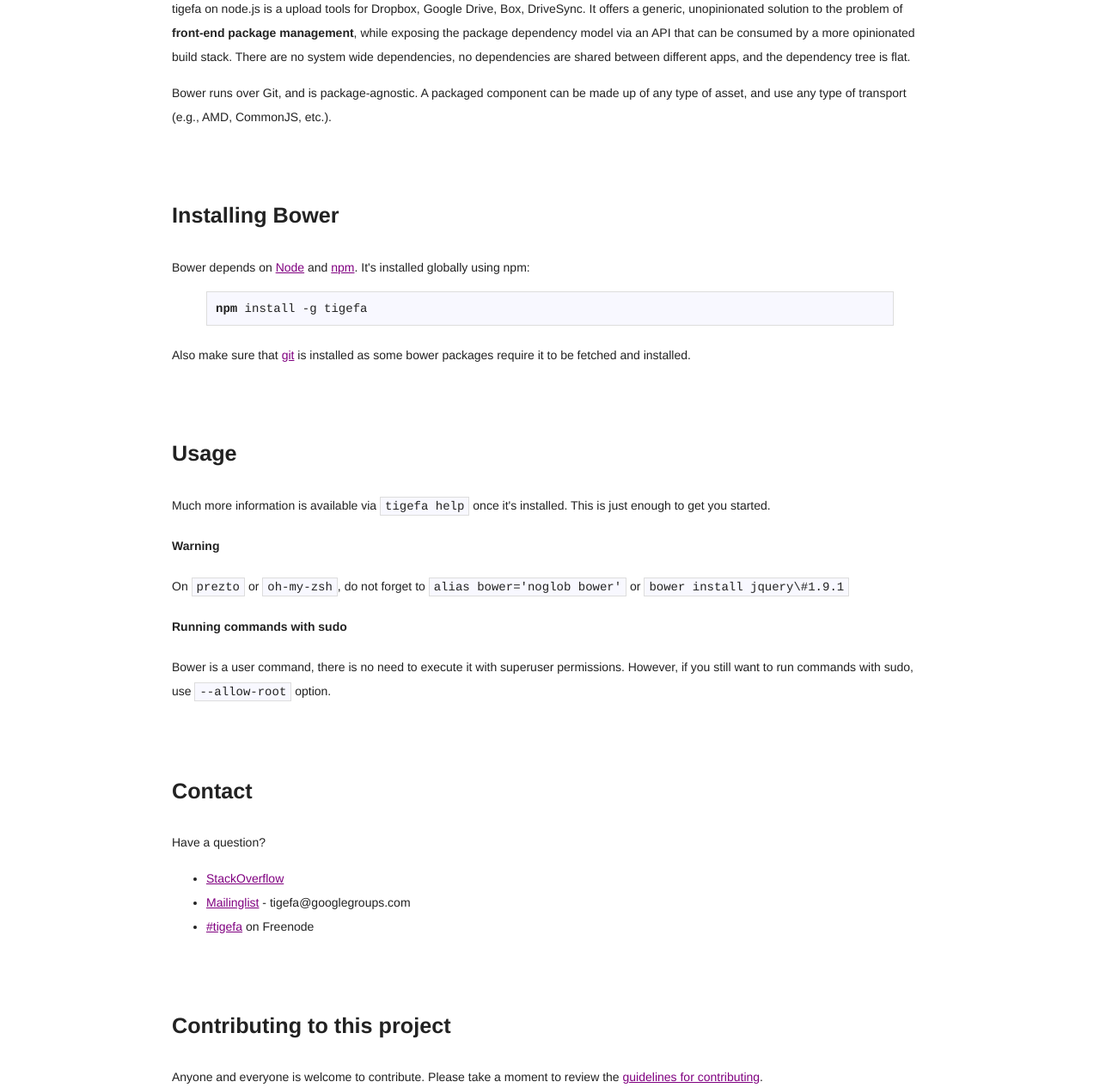
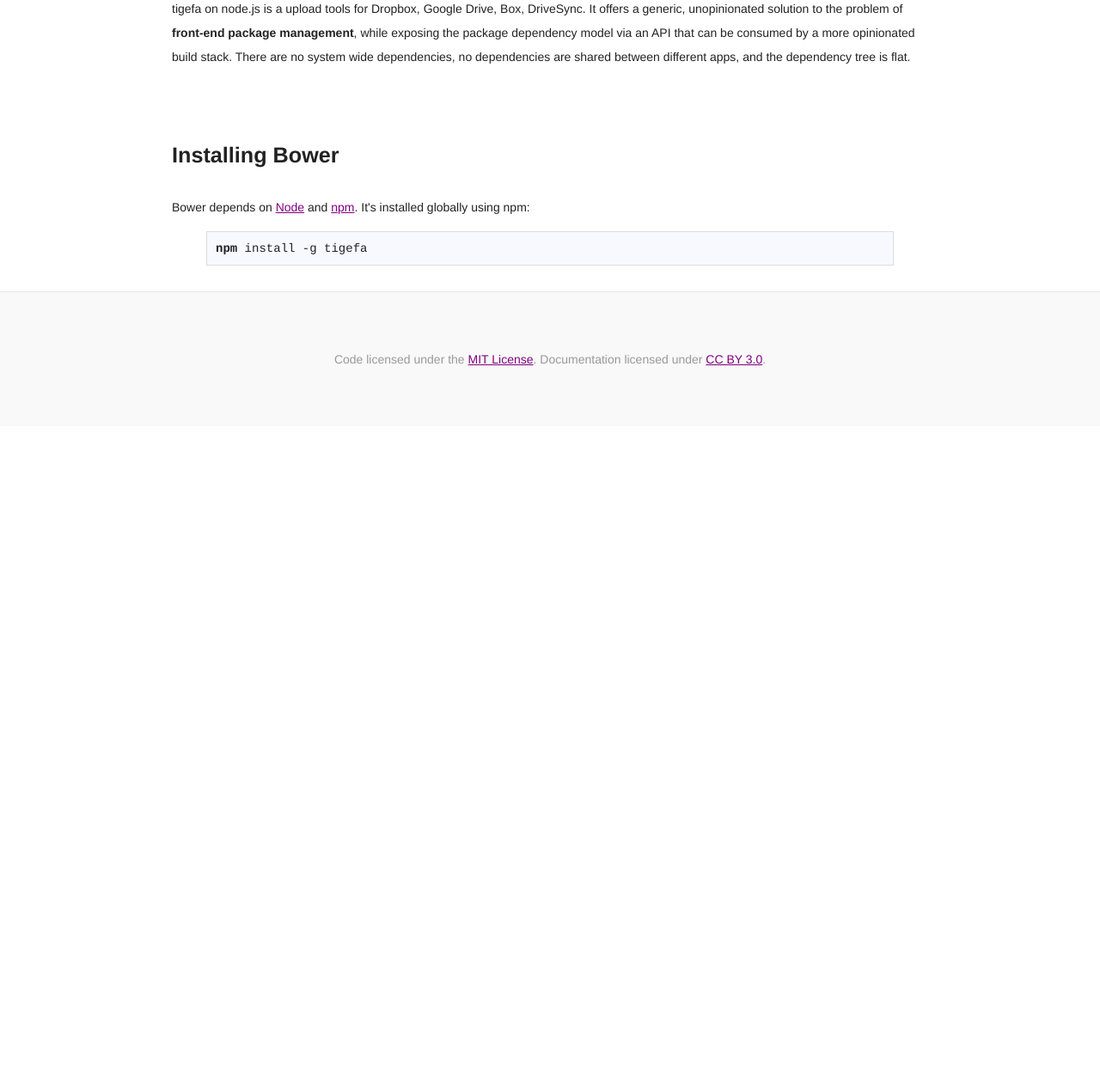
Before and after one commit to tigefa4u/tigefa-node.js, a Jekyll site: the page built from index.html, in a window 1280 px wide and 1400 px high, scrolled down 744 px, cut to the strip 134-1400 px from the top of the window. Shown: the whole strip at 86% size. Built offline with Jekyll 4.4.1, drawn with Linux system fonts in a browser that asks for light colours; nearby versions of some CDN libraries; after the commit the page ends 1374 px from its top, so only the background shows below that; some of the changed text lies outside the part shown.

Commit message:
fix page build failed

```diff
--- a/Gemfile
+++ b/Gemfile
@@ -1 +1,2 @@
-s
+source 'https://rubygems.org'
+gem 'github-pages'
--- a/index.html
+++ b/index.html
@@ -12,10 +12,6 @@
 build stack. There are no system wide dependencies, no dependencies are shared
 between different apps, and the dependency tree is flat.</p>
 
-<p>Bower runs over Git, and is package-agnostic. A packaged component can be made
-up of any type of asset, and use any type of transport (e.g., AMD, CommonJS,
-etc.).</p>
-
 <h2 id="installing-tigefa"><a href="#installing-tigefa">AnchorLink</a>Installing Bower</h2>
 
 <p>Bower depends on <a href="http://nodejs.org/">Node</a> and <a href="http://npmjs.org/">npm</a>. It&#39;s
@@ -24,44 +20,3 @@
 {% highlight ssh %}
 npm install -g tigefa
 {% endhighlight %}
-
-<p>Also make sure that <a href="http://git-scm.com/">git</a> is installed as some bower
-packages require it to be fetched and installed.</p>
-
-<h2 id="usage"><a href="#usage">AnchorLink</a>Usage</h2>
-
-<p>Much more information is available via <code>tigefa help</code> once it&#39;s installed. This
-is just enough to get you started.</p>
-
-<h4 id="warning">Warning</h4>
-
-<p>On <code>prezto</code> or <code>oh-my-zsh</code>, do not forget to <code>alias bower=&#39;noglob bower&#39;</code> or <code>bower install jquery\#1.9.1</code></p>
-
-<h4 id="running-commands-with-sudo">Running commands with sudo</h4>
-
-<p>Bower is a user command, there is no need to execute it with superuser permissions.
-However, if you still want to run commands with sudo, use <code>--allow-root</code> option.</p>
-
-<h2 id="contact"><a href="#contact">AnchorLink</a>Contact</h2>
-
-<p>Have a question?</p>
-
-<ul><li><a href="http://stackoverflow.com/questions/tagged/tigefa">StackOverflow</a></li><li><a href="http://groups.google.com/group/tigefa">Mailinglist</a> - tigefa@googlegroups.com</li><li><a href="http://webchat.freenode.net/?channels=tigefa">#tigefa</a> on Freenode</li></ul>
-
-<h2 id="contributing-to-this-project"><a href="#contributing-to-this-project">AnchorLink</a>Contributing to this project</h2>
-
-<p>Anyone and everyone is welcome to contribute. Please take a moment to
-review the <a href="https://github.com/tigefa4u/tigefa-node.js/blob/master/CONTRIBUTING.md">guidelines for contributing</a>.</p>
-
-<ul><li><a href="https://github.com/tigefa4u/tigefa-node.js/blob/master/CONTRIBUTING.md#bugs">Bug reports</a></li><li><a href="https://github.com/tigefa4u/tigefa-node.js/blob/master/CONTRIBUTING.md#features">Feature requests</a></li><li><a href="https://github.com/tigefa4u/tigefa-node.js/blob/master/CONTRIBUTING.md#pull-requests">Pull requests</a></li></ul>
-
-<h2 id="authors"><a href="#authors">AnchorLink</a>Authors</h2>
-
-<ul><li><a href="https://github.com/tigefa4u">@tigefa4u</a></li><li><a href="https://github.com/tgfa">@tgfa</a></li><li><a href="https://github.com/sgng">@sgng</a></li></ul>
-
-
-<h2 id="license"><a href="#license">AnchorLink</a>License</h2>
-
-<p>Copyright 2012 Twitter, Inc.</p>
-
-<p>Licensed under the MIT License</p>
```
